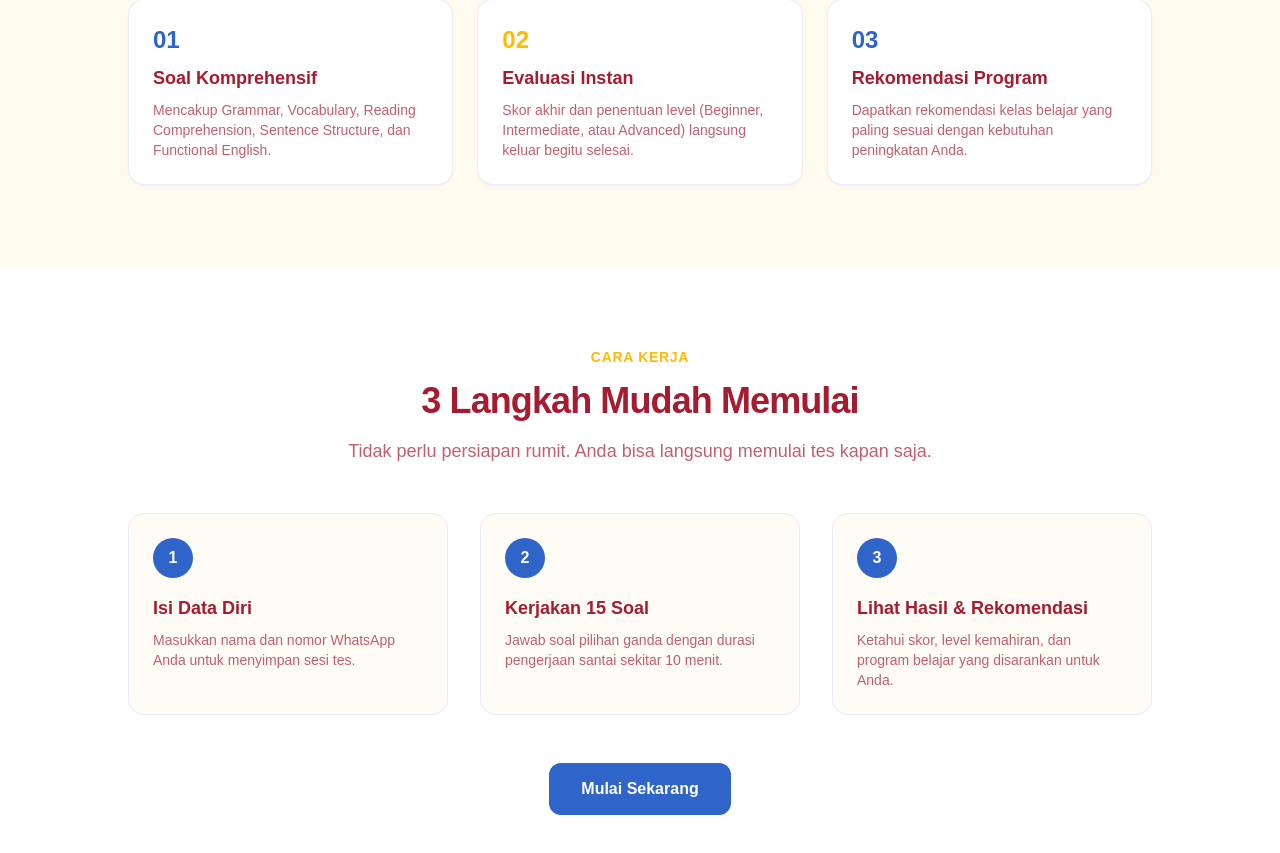
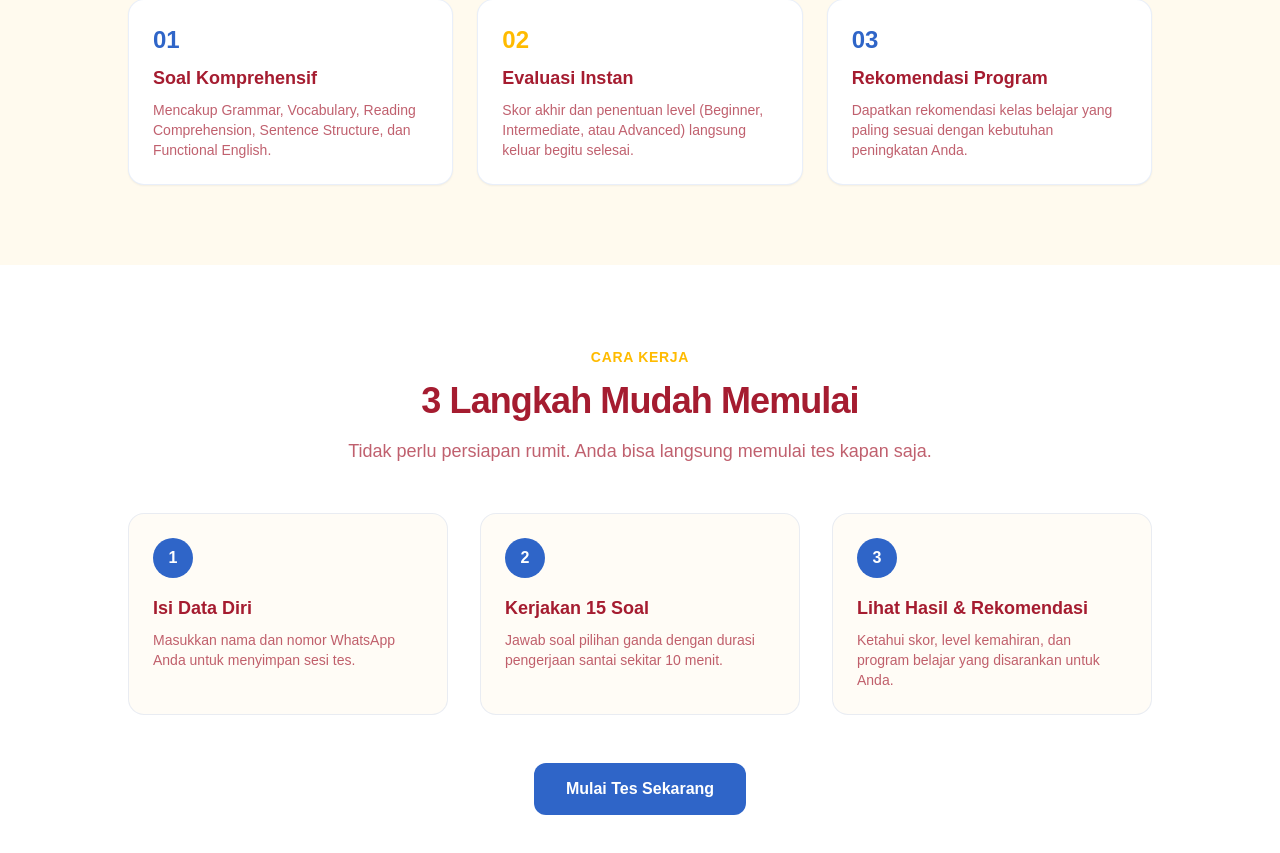
Before and after one commit to Mazees/SchoLingo, a React (Vite) app: page / in a window 1280 px wide. Shown: the part 1077-1930 px from the top of the page. Built offline with nearby package versions, Linux system fonts and the light colour scheme; a web font is replaced by a local one.

Commit message:
Refactor Hero and How components to use useSession for registration status and update navigation links accordingly

```diff
--- a/src/components/layout/landing-pages/Hero.jsx
+++ b/src/components/layout/landing-pages/Hero.jsx
@@ -1,8 +1,8 @@
 import { Link } from "react-router-dom";
-import { useQuiz } from "../../../hooks/useQuiz";
+import { useSession } from "../../../hooks/useSession";
 
 const Hero = () => {
-  const { isRegistered } = useQuiz;
+  const { isRegistered } = useSession();
   return (
     <section
       id="home"
--- a/src/components/layout/landing-pages/How.jsx
+++ b/src/components/layout/landing-pages/How.jsx
@@ -1,6 +1,8 @@
 import { Link } from "react-router-dom";
+import { useSession } from "../../../hooks/useSession";
 
 const How = () => {
+  const { isRegistered } = useSession();
   const steps = [
     {
       number: "1",
@@ -55,10 +57,10 @@ const How = () => {
 
         <div className="mt-12">
           <Link
-            to="/register"
-            className="inline-flex items-center justify-center bg-primary hover:opacity-90 text-white font-bold px-8 py-3.5 rounded-xl transition-all"
+            to={isRegistered ? "/test" : "/register"}
+            className="w-full sm:w-auto inline-flex items-center justify-center gap-2 bg-primary hover:text-primary hover:bg-white text-white text-base font-bold px-8 py-3.5 rounded-xl transition-all"
           >
-            Mulai Sekarang
+            Mulai Tes Sekarang
           </Link>
         </div>
       </div>
```
